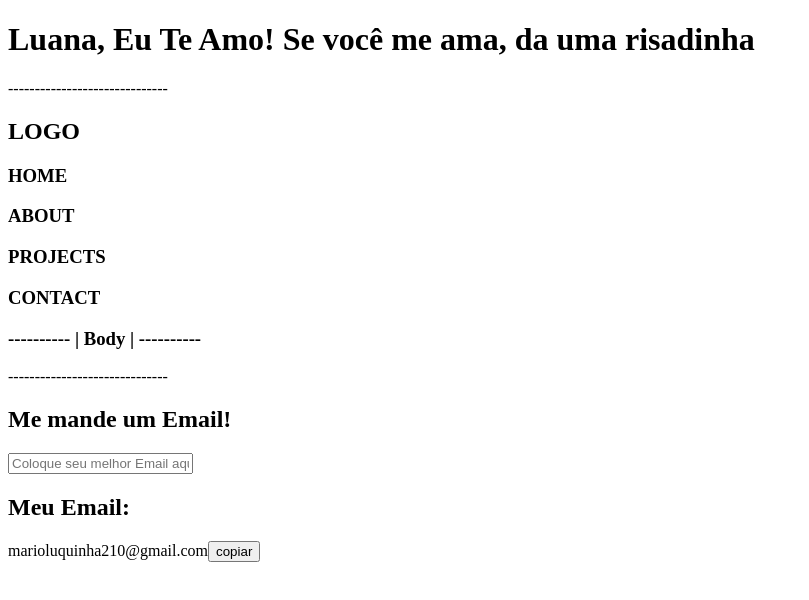
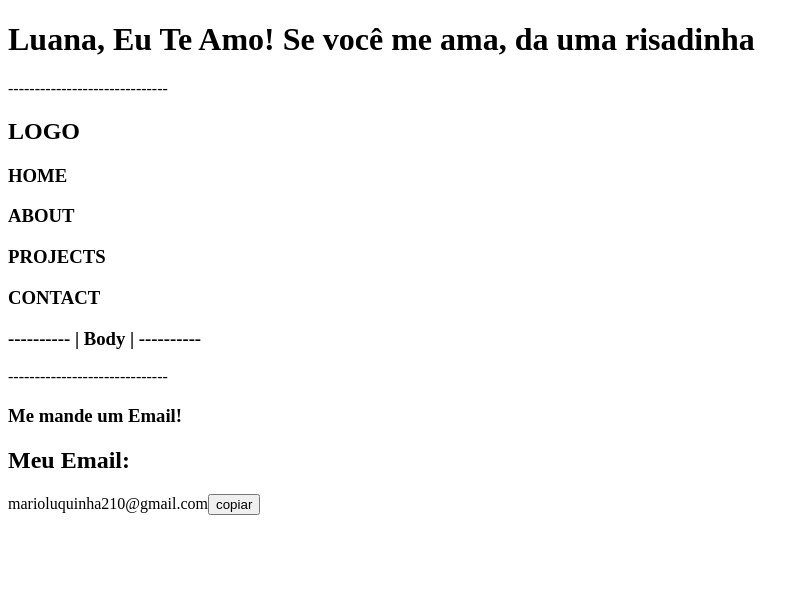
Before and after one commit to Kallenhard1/my-portfolio, a Next.js app: page / in a window 1280 px wide. Shown: the top 600 px of the page, without its empty margins (0-809 px from the left). Built offline with nearby package versions, Linux system fonts and the light colour scheme.

Commit message:
removed: input for user email

```diff
--- a/pages/Contact.js
+++ b/pages/Contact.js
@@ -23,8 +23,7 @@ const Contact = () => {
   return (
     <section className="contactMeSection">
       <div className="container">
-        <h2>Me mande um Email!</h2>
-        <input type="text" placeholder="Coloque seu melhor Email aqui." />
+        <h3>Me mande um Email!</h3>
         <h2>Meu Email:</h2>
         <div className="EmailCopy">
           <span ref={emailRef}>marioluquinha210@gmail.com</span>
```
